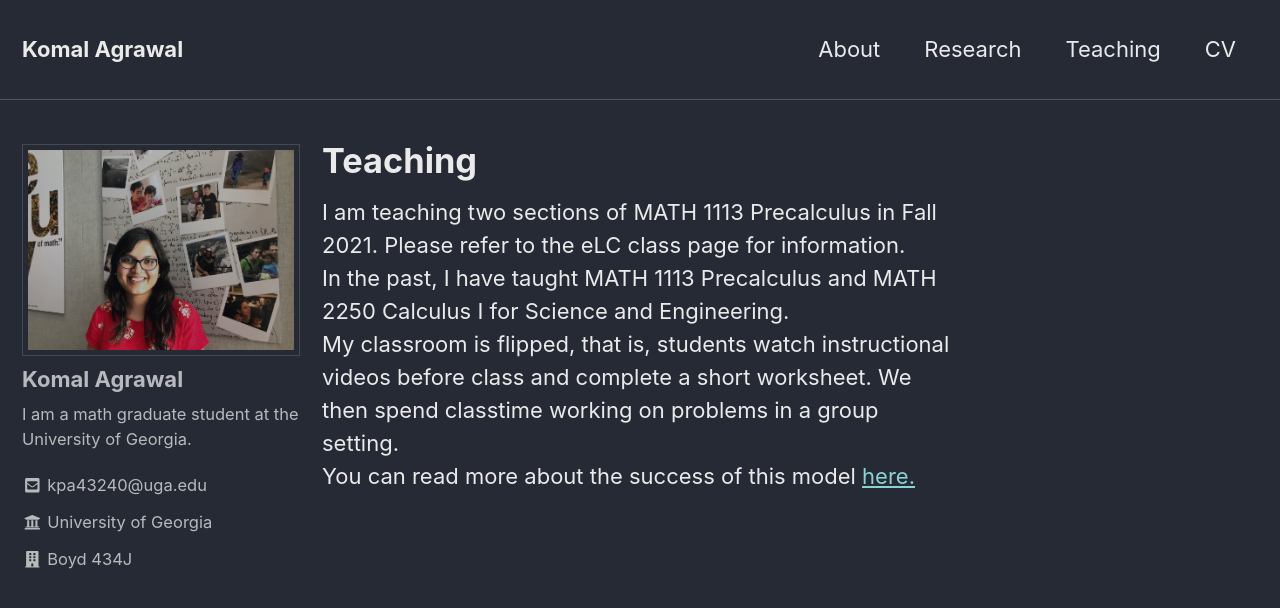
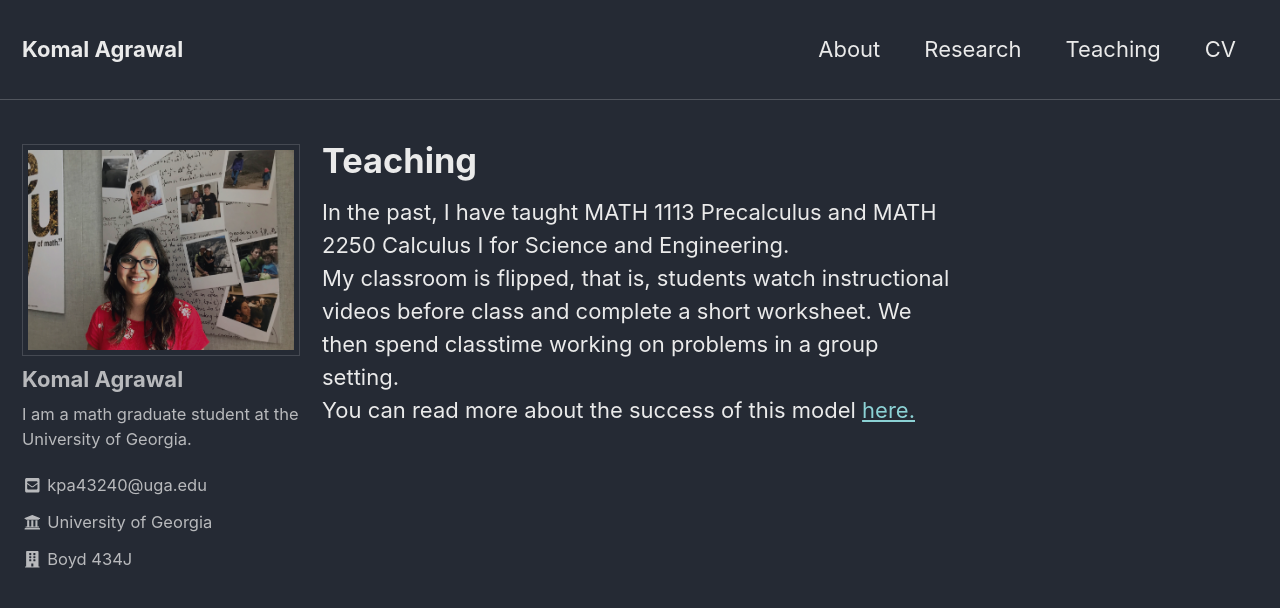
Before and after one commit to komala033/komala033.github.io, a Jekyll site: the page built from teaching.md, in a window 1280 px wide and 900 px high. Shown: the top 608 px of the window. Built offline with Jekyll 4.4.1, drawn with Linux system fonts in a browser that asks for light colours; nearby versions of some CDN libraries.

Commit message:
Update teaching.md

```diff
--- a/teaching.md
+++ b/teaching.md
@@ -2,7 +2,6 @@
 layout: single
 title: Teaching
 ---
-I am teaching two sections of MATH 1113 Precalculus in Fall 2021. Please refer to the eLC class page for information. <br/>
 In the past, I have taught MATH 1113 Precalculus and MATH 2250 Calculus I for Science and Engineering. <br/>
 My classroom is flipped, that is, students watch instructional videos before class and complete a short worksheet. We then spend classtime working on problems in a group setting. <br/>
 You can read more about the success of this model <a href="https://news.uga.edu/class-redesign-increases-student-math-success/" target="_blank">here.</a> <br/>
```
